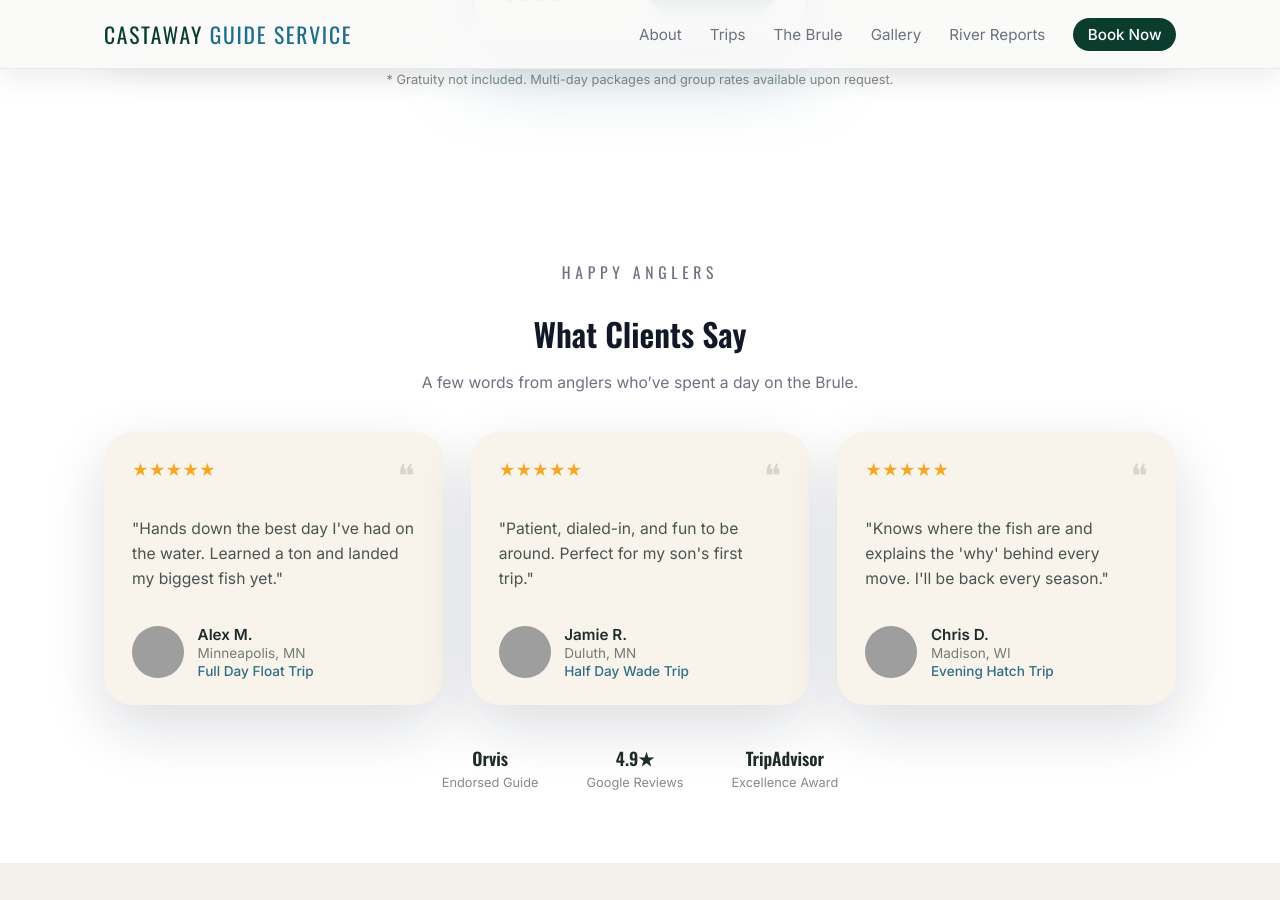
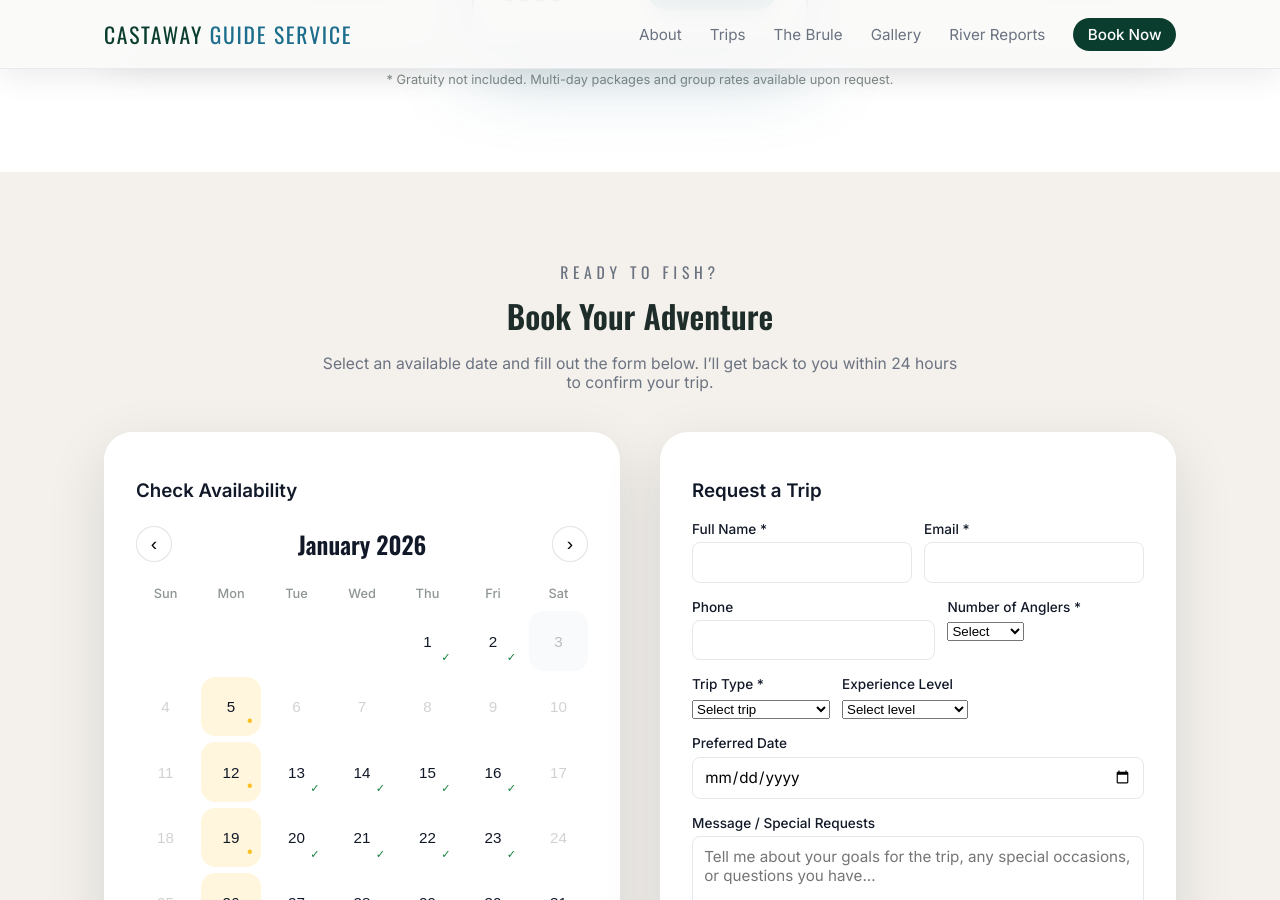
Before and after one commit to adamholden7/CastAwayGuideService, a Jekyll site: the page built from index.md, in a window 1280 px wide and 900 px high, scrolled down 2190 px. Built offline with Jekyll 4.4.1, drawn with Linux system fonts in a browser that asks for light colours; some of the changed text lies outside the part shown; grey boxes are pictures that could not be loaded.

Commit message:
Update index.md

```diff
--- a/index.md
+++ b/index.md
@@ -244,110 +244,152 @@ description: Guided fly fishing trips on Wisconsin's Brule River – half-day an
   </div>
 </section> -->
 
-{% if site.data.client.show_testimonials != false %}
-<section id="testimonials" class="section section-testimonials">
+{% if site.data.client.show_booking_form != false %}
+<section id="booking" class="section section-booking">
   <div class="container">
     <header class="section-header section-header-tight">
-      <p class="section-eyebrow">Happy Anglers</p>
-      <h2>What Clients Say</h2>
+      <p class="section-eyebrow">Ready to fish?</p>
+      <h2 class="about-heading">Book Your Adventure</h2>
       <p class="section-subtitle">
-        A few words from anglers who’ve spent a day on the Brule.
+        Select an available date and fill out the form below. I’ll get back to you within
+        24 hours to confirm your trip.
       </p>
     </header>
 
-    <div class="testimonials-grid">
-      <!-- Testimonial 1 -->
-      <article class="testimonial-card">
-        <div class="testimonial-top">
-          <div class="testimonial-stars">
-            <span>★</span><span>★</span><span>★</span><span>★</span><span>★</span>
+    <div class="booking-grid">
+      <!-- Calendar side -->
+      <div class="booking-card">
+        <h3 class="booking-card-title">Check Availability</h3>
+
+        <div class="booking-calendar-wrapper">
+          <div class="booking-calendar-header">
+            <button
+              type="button"
+              class="calendar-nav calendar-nav-prev"
+              aria-label="Previous month"
+            >
+              ‹
+            </button>
+            <span class="calendar-month" id="calendar-month-label">November 2025</span>
+            <button
+              type="button"
+              class="calendar-nav calendar-nav-next"
+              aria-label="Next month"
+            >
+              ›
+            </button>
           </div>
-          <div class="testimonial-quote-icon">❝</div>
-        </div>
 
-        <p class="testimonial-text">
-          "Hands down the best day I've had on the water. Learned a ton and landed
-          my biggest fish yet."
-        </p>
+          <!-- Calendar grid is injected by JavaScript -->
+          <div class="booking-calendar" id="booking-calendar"></div>
 
-        <div class="testimonial-footer">
-          <div class="testimonial-avatar">
-            <img src="{{ '/assets/images/testimonial-1.jpg' | relative_url }}" alt="Alex M.">
-          </div>
-          <div class="testimonial-meta">
-            <p class="testimonial-name">Alex M.</p>
-            <p class="testimonial-location">Minneapolis, MN</p>
-            <p class="testimonial-trip">Full Day Float Trip</p>
+          <div class="calendar-legend">
+            <span><span class="legend-dot is-available"></span>Available</span>
+            <span><span class="legend-dot is-limited"></span>Limited</span>
+            <span><span class="legend-dot is-booked"></span>Booked</span>
           </div>
         </div>
-      </article>
+      </div>
 
-      <!-- Testimonial 2 -->
-      <article class="testimonial-card">
-        <div class="testimonial-top">
-          <div class="testimonial-stars">
-            <span>★</span><span>★</span><span>★</span><span>★</span><span>★</span>
+      <!-- Form side -->
+      <div class="booking-card">
+        <h3 class="booking-card-title">Request a Trip</h3>
+
+        <!-- Wrapper so we can toggle between form & success -->
+        <div class="booking-form-wrapper">
+
+          <!-- FORM STATE -->
+          <form class="booking-form" id="booking-form">
+            <div class="form-row-inline">
+              <div class="form-row">
+                <label for="name">Full Name *</label>
+                <input id="name" name="name" required />
+              </div>
+              <div class="form-row">
+                <label for="email">Email *</label>
+                <input id="email" name="email" type="email" required />
+              </div>
+            </div>
+
+            <div class="form-row-inline">
+              <div class="form-row">
+                <label for="phone">Phone</label>
+                <input id="phone" name="phone" type="tel" />
+              </div>
+              <div class="form-row">
+                <label for="group-size">Number of Anglers *</label>
+                <select id="group-size" name="group-size" required>
+                  <option value="">Select</option>
+                  <option value="1">1 angler</option>
+                  <option value="2">2 anglers</option>
+                </select>
+              </div>
+            </div>
+
+            <div class="form-row-inline">
+              <div class="form-row">
+                <label for="trip-type">Trip Type *</label>
+                <select id="trip-type" name="trip-type" required>
+                  <option value="">Select trip</option>
+                  <option value="half-day">Half Day Wade Trip</option>
+                  <option value="full-day">Full Day Float Trip</option>
+                  <option value="evening">Evening Hatch Trip</option>
+                </select>
+              </div>
+              <div class="form-row">
+                <label for="experience">Experience Level</label>
+                <select id="experience" name="experience">
+                  <option value="">Select level</option>
+                  <option value="first-time">First time</option>
+                  <option value="some">Some experience</option>
+                  <option value="experienced">Experienced</option>
+                </select>
+              </div>
+            </div>
+
+            <div class="form-row">
+              <label for="date">Preferred Date</label>
+              <input id="date" name="date" type="date" />
+            </div>
+
+            <div class="form-row">
+              <label for="message">Message / Special Requests</label>
+              <textarea
+                id="message"
+                name="message"
+                rows="4"
+                placeholder="Tell me about your goals for the trip, any special occasions, or questions you have..."
+              ></textarea>
+            </div>
+
+            <button type="submit" class="btn btn-primary booking-submit">
+              <span>Send Request</span>
+            </button>
+
+            <p class="booking-note">
+              I typically respond within 24 hours. A 50% deposit is required to confirm
+              your date; remaining balance is due on the day of your trip.
+            </p>
+          </form>
+
+          <!-- SUCCESS STATE (hidden by default) -->
+          <div class="booking-success" id="booking-success">
+            <div class="booking-success-icon">
+              ✓
+            </div>
+            <h3 class="booking-success-title">Request Received!</h3>
+            <p class="booking-success-text">
+              Thanks for reaching out! I’ll get back to you within 24 hours to confirm your trip details.
+            </p>
+            <button type="button" class="btn booking-success-reset" id="booking-reset">
+              Submit Another Request
+            </button>
           </div>
-          <div class="testimonial-quote-icon">❝</div>
-        </div>
+        </div> <!-- /.booking-form-wrapper -->
+      </div> <!-- /.booking-card (form side) -->
 
-        <p class="testimonial-text">
-          "Patient, dialed-in, and fun to be around. Perfect for my son's first trip."
-        </p>
-
-        <div class="testimonial-footer">
-          <div class="testimonial-avatar">
-            <img src="{{ '/assets/images/testimonial-2.jpg' | relative_url }}" alt="Jamie R.">
-          </div>
-          <div class="testimonial-meta">
-            <p class="testimonial-name">Jamie R.</p>
-            <p class="testimonial-location">Duluth, MN</p>
-            <p class="testimonial-trip">Half Day Wade Trip</p>
-          </div>
-        </div>
-      </article>
-
-      <!-- Testimonial 3 -->
-      <article class="testimonial-card">
-        <div class="testimonial-top">
-          <div class="testimonial-stars">
-            <span>★</span><span>★</span><span>★</span><span>★</span><span>★</span>
-          </div>
-          <div class="testimonial-quote-icon">❝</div>
-        </div>
-
-        <p class="testimonial-text">
-          "Knows where the fish are and explains the 'why' behind every move. I'll be back every season."
-        </p>
-
-        <div class="testimonial-footer">
-          <div class="testimonial-avatar">
-            <img src="{{ '/assets/images/testimonial-3.jpg' | relative_url }}" alt="Chris D.">
-          </div>
-          <div class="testimonial-meta">
-            <p class="testimonial-name">Chris D.</p>
-            <p class="testimonial-location">Madison, WI</p>
-            <p class="testimonial-trip">Evening Hatch Trip</p>
-          </div>
-        </div>
-      </article>
-    </div>
-
-    <div class="testimonial-trust-row">
-      <div class="trust-item">
-        <span class="trust-label">Orvis</span>
-        <span class="trust-subtext">Endorsed Guide</span>
-      </div>
-      <div class="trust-item">
-        <span class="trust-label">4.9★</span>
-        <span class="trust-subtext">Google Reviews</span>
-      </div>
-      <div class="trust-item">
-        <span class="trust-label">TripAdvisor</span>
-        <span class="trust-subtext">Excellence Award</span>
-      </div>
-    </div>
-  </div>
+    </div> <!-- /.booking-grid -->
+  </div> <!-- /.container -->
 </section>
 {% endif %}
 
@@ -398,83 +440,99 @@ description: Guided fly fishing trips on Wisconsin's Brule River – half-day an
         </div>
       </div>
 
-      <!-- Form side (unchanged) -->
-      <div class="booking-card">
-        <h3 class="booking-card-title">Request a Trip</h3>
+      <!-- Form side -->
+<div class="booking-card">
+  <h3 class="booking-card-title">Request a Trip</h3>
 
-        <form class="booking-form">
-          <div class="form-row-inline">
-            <div class="form-row">
-              <label for="name">Full Name *</label>
-              <input id="name" name="name" required />
-            </div>
-            <div class="form-row">
-              <label for="email">Email *</label>
-              <input id="email" name="email" type="email" required />
-            </div>
-          </div>
+  <!-- Wrapper so we can toggle between form & success -->
+  <div class="booking-form-wrapper">
 
-          <div class="form-row-inline">
-            <div class="form-row">
-              <label for="phone">Phone</label>
-              <input id="phone" name="phone" type="tel" />
-            </div>
-            <div class="form-row">
-              <label for="group-size">Number of Anglers *</label>
-              <select id="group-size" name="group-size" required>
-                <option value="">Select</option>
-                <option value="1">1 angler</option>
-                <option value="2">2 anglers</option>
-              </select>
-            </div>
-          </div>
+    <!-- FORM STATE -->
+    <form class="booking-form" id="booking-form">
+      <div class="form-row-inline">
+        <div class="form-row">
+          <label for="name">Full Name *</label>
+          <input id="name" name="name" required />
+        </div>
+        <div class="form-row">
+          <label for="email">Email *</label>
+          <input id="email" name="email" type="email" required />
+        </div>
+      </div>
 
-          <div class="form-row-inline">
-            <div class="form-row">
-              <label for="trip-type">Trip Type *</label>
-              <select id="trip-type" name="trip-type" required>
-                <option value="">Select trip</option>
-                <option value="half-day">Half Day Wade Trip</option>
-                <option value="full-day">Full Day Float Trip</option>
-                <option value="evening">Evening Hatch Trip</option>
-              </select>
-            </div>
-            <div class="form-row">
-              <label for="experience">Experience Level</label>
-              <select id="experience" name="experience">
-                <option value="">Select level</option>
-                <option value="first-time">First time</option>
-                <option value="some">Some experience</option>
-                <option value="experienced">Experienced</option>
-              </select>
-            </div>
-          </div>
+      <div class="form-row-inline">
+        <div class="form-row">
+          <label for="phone">Phone</label>
+          <input id="phone" name="phone" type="tel" />
+        </div>
+        <div class="form-row">
+          <label for="group-size">Number of Anglers *</label>
+          <select id="group-size" name="group-size" required>
+            <option value="">Select</option>
+            <option value="1">1 angler</option>
+            <option value="2">2 anglers</option>
+          </select>
+        </div>
+      </div>
 
-          <div class="form-row">
-            <label for="date">Preferred Date</label>
-            <input id="date" name="date" type="date" />
-          </div>
+      <div class="form-row-inline">
+        <div class="form-row">
+          <label for="trip-type">Trip Type *</label>
+          <select id="trip-type" name="trip-type" required>
+            <option value="">Select trip</option>
+            <option value="half-day">Half Day Wade Trip</option>
+            <option value="full-day">Full Day Float Trip</option>
+            <option value="evening">Evening Hatch Trip</option>
+          </select>
+        </div>
+        <div class="form-row">
+          <label for="experience">Experience Level</label>
+          <select id="experience" name="experience">
+            <option value="">Select level</option>
+            <option value="first-time">First time</option>
+            <option value="some">Some experience</option>
+            <option value="experienced">Experienced</option>
+          </select>
+        </div>
+      </div>
 
-          <div class="form-row">
-            <label for="message">Message / Special Requests</label>
-            <textarea
-              id="message"
-              name="message"
-              rows="4"
-              placeholder="Tell me about your goals for the trip, any special occasions, or questions you have..."
-            ></textarea>
-          </div>
+      <div class="form-row">
+        <label for="date">Preferred Date</label>
+        <input id="date" name="date" type="date" />
+      </div>
 
-          <button type="submit" class="btn btn-primary booking-submit">
-            <span>Send Request</span>
-          </button>
+      <div class="form-row">
+        <label for="message">Message / Special Requests</label>
+        <textarea
+          id="message"
+          name="message"
+          rows="4"
+          placeholder="Tell me about your goals for the trip, any special occasions, or questions you have..."
+        ></textarea>
+      </div>
 
-          <p class="booking-note">
-            I typically respond within 24 hours. A 50% deposit is required to confirm
-            your date; remaining balance is due on the day of your trip.
-          </p>
-        </form>
+      <button type="submit" class="btn btn-primary booking-submit">
+        <span>Send Request</span>
+      </button>
+
+      <p class="booking-note">
+        I typically respond within 24 hours. A 50% deposit is required to confirm
+        your date; remaining balance is due on the day of your trip.
+      </p>
+    </form>
+
+    <!-- SUCCESS STATE (hidden by default) -->
+    <div class="booking-success" id="booking-success">
+      <div class="booking-success-icon">
+        ✓
       </div>
+      <h3 class="booking-success-title">Request Received!</h3>
+      <p class="booking-success-text">
+        Thanks for reaching out! I’ll get back to you within 24 hours to confirm your trip details.
+      </p>
+      <button type="button" class="btn booking-success-reset" id="booking-reset">
+        Submit Another Request
+      </button>
     </div>
   </div>
 </section>
```
